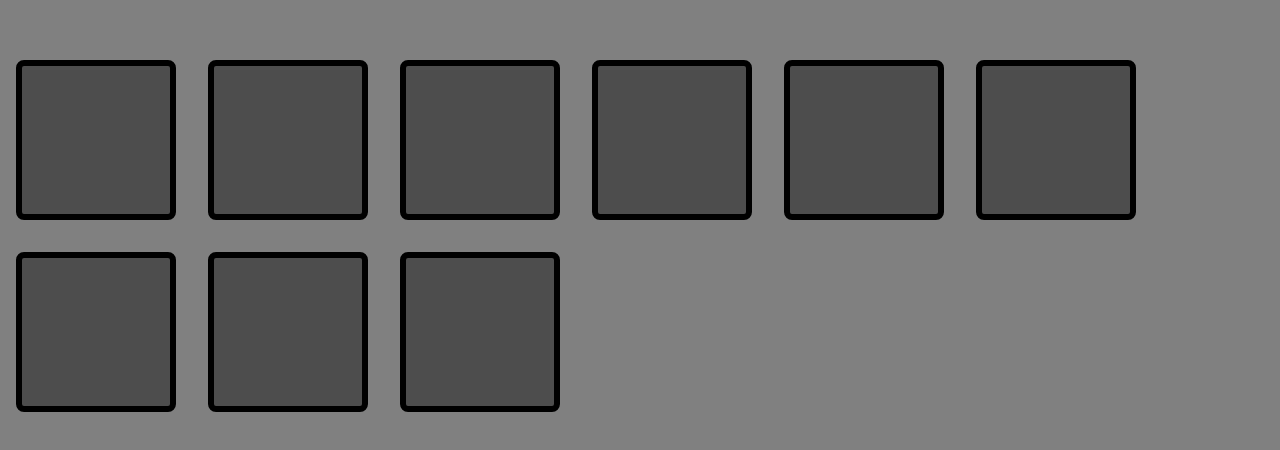
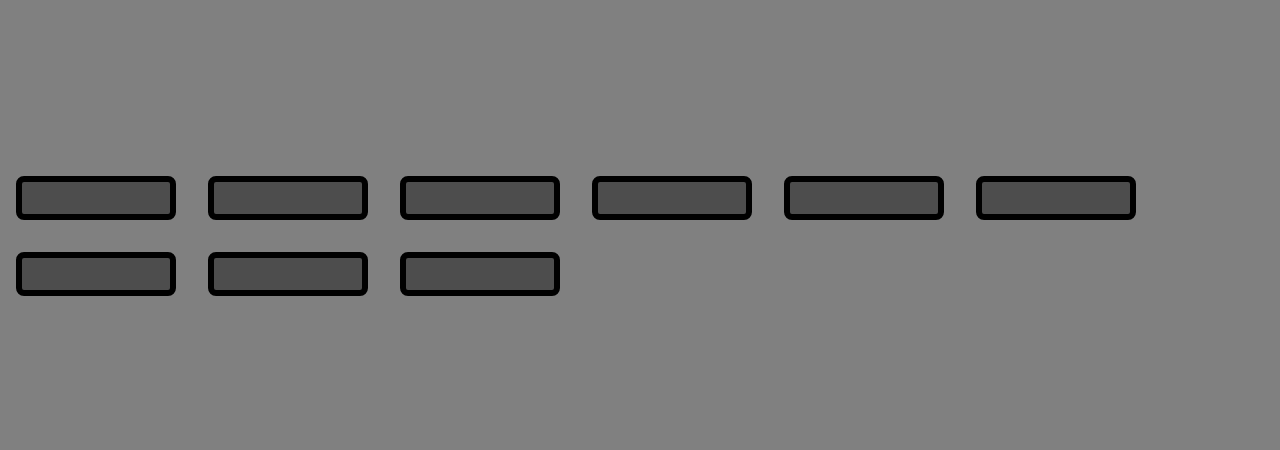
Before and after one commit to cealachoc/drum-kit, a React (Create React App) app: page / in a window 1280 px wide. Shown: the part 164-614 px from the top of the page. Built offline with nearby package versions, Linux system fonts and the light colour scheme.

Commit message:
chore: added css for when sound is playing

```diff
--- a/src/components/styles/Buttons.css
+++ b/src/components/styles/Buttons.css
@@ -1,24 +1,17 @@
-.buttons {
-  display: flex;
-  flex: 1;
-  min-height: 100vh;
-  align-items: center;
+.button {
+  flex-direction: row;
   justify-content: center;
-}
-
-.button {
   border: .4rem solid black;
   border-radius: .5rem;
   margin: 1rem;
-  font-size: 1.5rem;
+  font-size: 2.5rem;
   padding: 1rem .5rem;
   transition: all .07s;
   width: 10rem;
-  height: 10rem;
   text-align: center;
   color: white;
   background: rgba(0,0,0,0.4);
-  text-shadow: 0 0 .5rem;
+  font-family: sans-serif;
 }
 
 .playing {
@@ -26,3 +19,10 @@
   border-color: yellow;
   box-shadow: 0 0 1rem yellow;
 }
+
+.sound {
+  font-size: 1.2rem;
+  text-transform: uppercase;
+  letter-spacing: .1rem;
+  color: yellow;
+}
```
